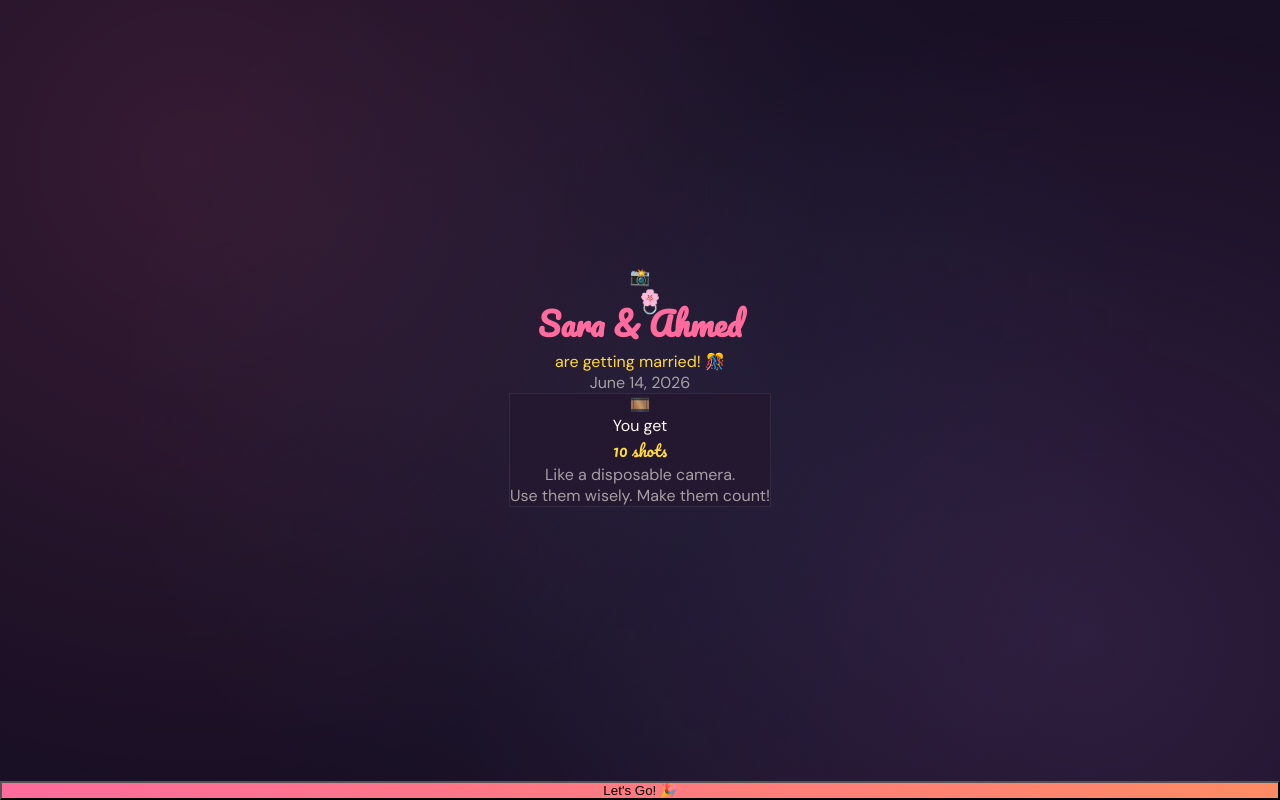
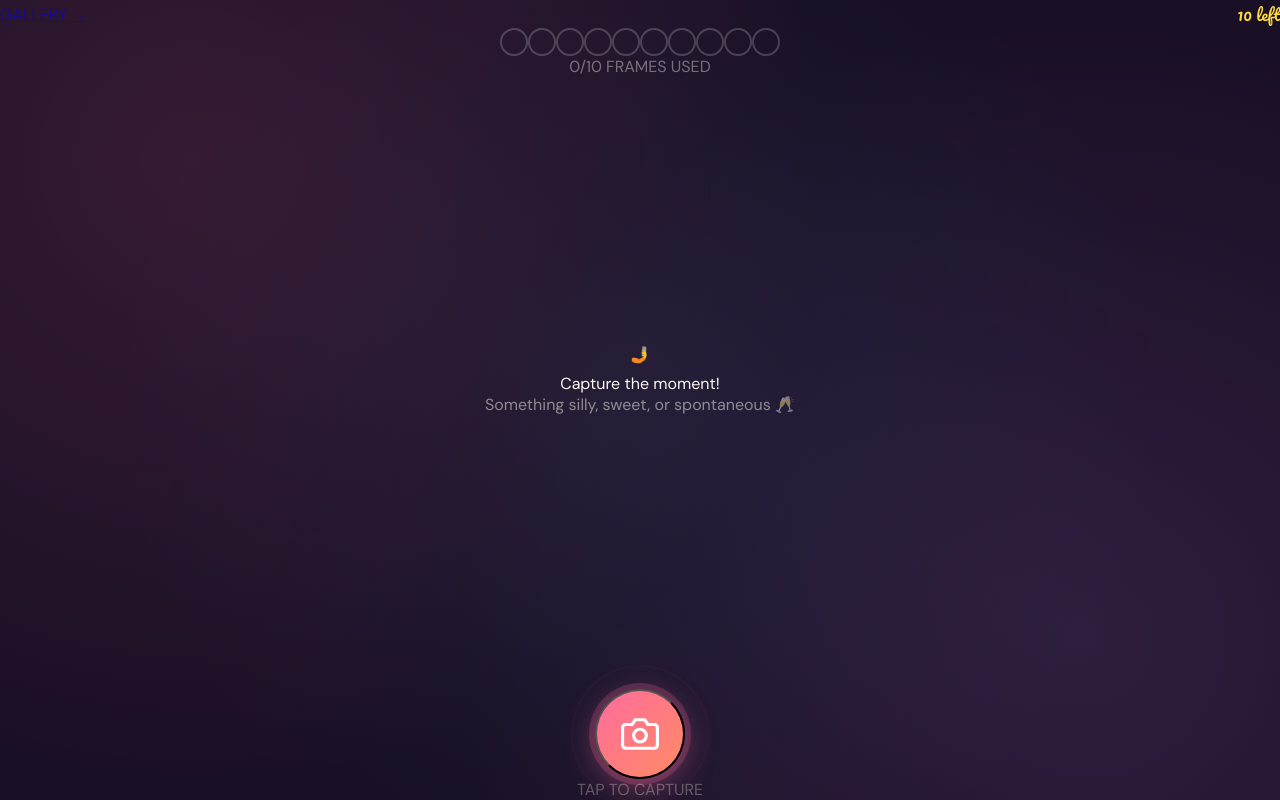
Before and after one commit to Metadel95/Wedding-cam, a Next.js app: page / in a window 1280 px wide. Built offline with nearby package versions, Linux system fonts and the light colour scheme.

Commit message:
Update page.tsx

```diff
--- a/app/page.tsx
+++ b/app/page.tsx
@@ -26,6 +26,7 @@ export default function Home() {
     const used = getPhotosUsed();
     setPhotosUsedState(used);
     if (used >= MAX_PHOTOS) setStage("done");
+    else setStage("camera");
   }, []);
 
   const photosLeft = MAX_PHOTOS - photosUsed;
```
